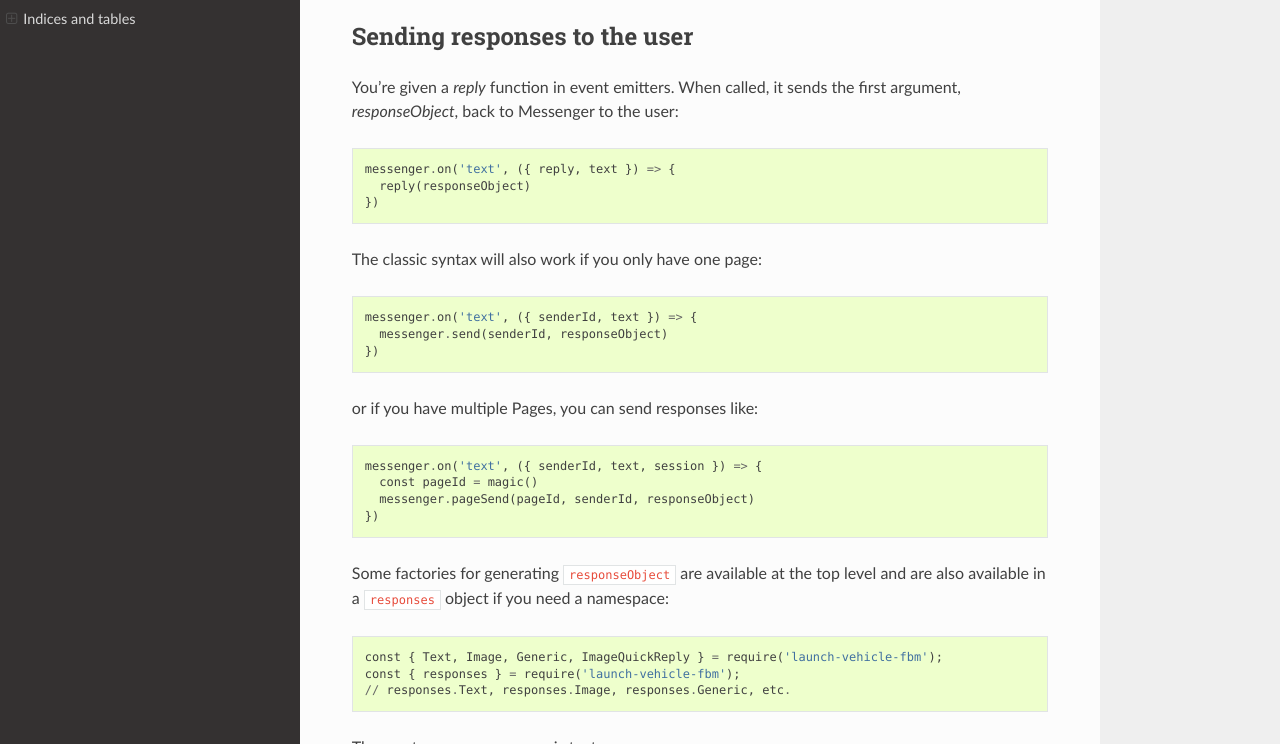
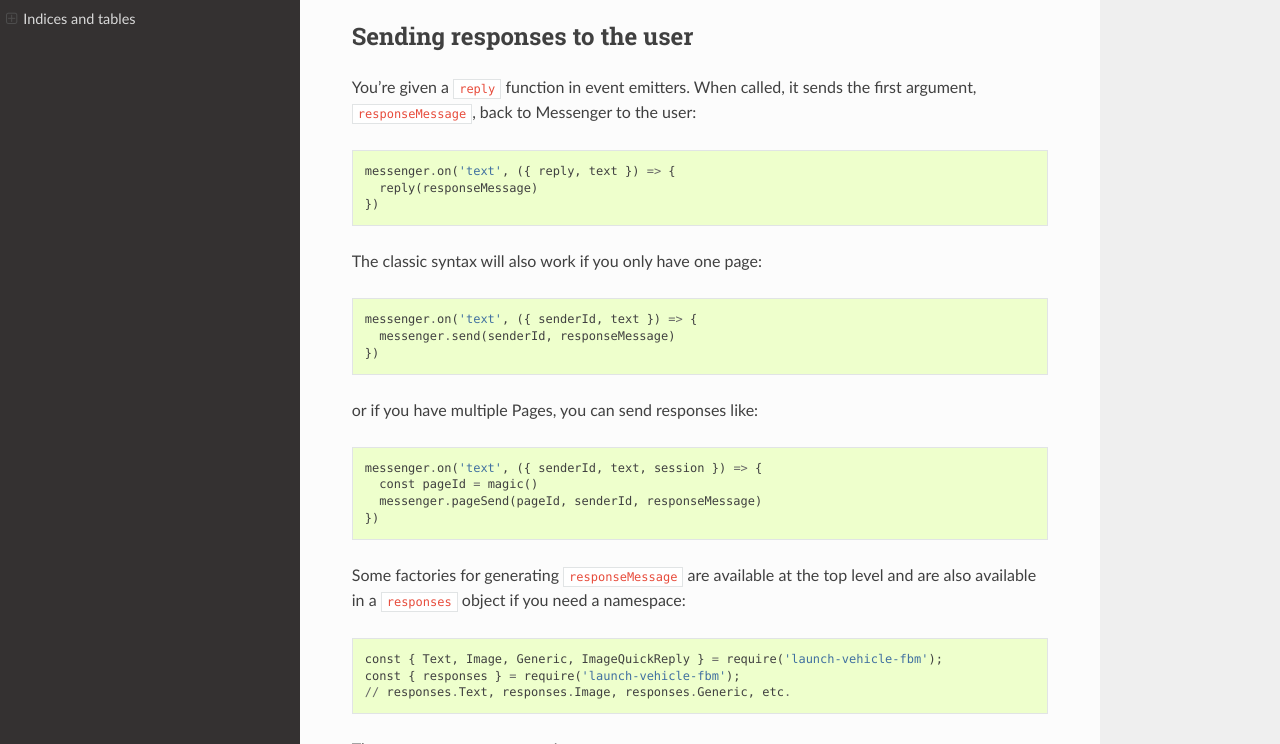
Before and after one commit to CondeNast/launch-vehicle-fbm, a Sphinx documentation site: the page built from docs/index.rst, in a window 1280 px wide and 900 px high, scrolled down 365 px, cut to the strip 156-900 px from the top of the window. Built offline with Sphinx 7.4.7 and the Read the Docs theme 2.0.0, drawn with Linux system fonts in a browser that asks for light colours.

Commit message:
namingthings: standardize on 'response message'

```diff
--- a/docs/index.rst
+++ b/docs/index.rst
@@ -17,27 +17,27 @@ Indices and tables
 Sending responses to the user
 -----------------------------
 
-You're given a `reply` function in event emitters. When called, it sends the
-first argument, `responseObject`, back to Messenger to the user::
+You're given a ``reply`` function in event emitters. When called, it sends the
+first argument, ``responseMessage``, back to Messenger to the user::
 
     messenger.on('text', ({ reply, text }) => {
-      reply(responseObject)
+      reply(responseMessage)
     })
 
 The classic syntax will also work if you only have one page::
 
     messenger.on('text', ({ senderId, text }) => {
-      messenger.send(senderId, responseObject)
+      messenger.send(senderId, responseMessage)
     })
 
 or if you have multiple Pages, you can send responses like::
 
     messenger.on('text', ({ senderId, text, session }) => {
       const pageId = magic()
-      messenger.pageSend(pageId, senderId, responseObject)
+      messenger.pageSend(pageId, senderId, responseMessage)
     })
 
-Some factories for generating ``responseObject`` are available at the top level
+Some factories for generating ``responseMessage`` are available at the top level
 and are also available in a ``responses`` object if you need a namespace::
 
     const { Text, Image, Generic, ImageQuickReply } = require('launch-vehicle-fbm');
```
Also changed, not shown: 1 other file.
